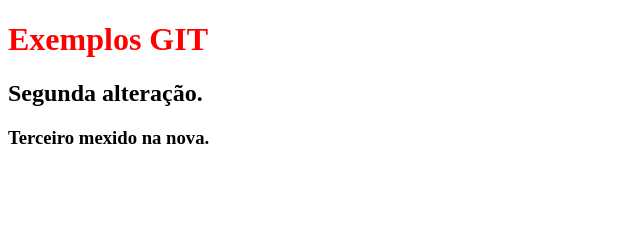
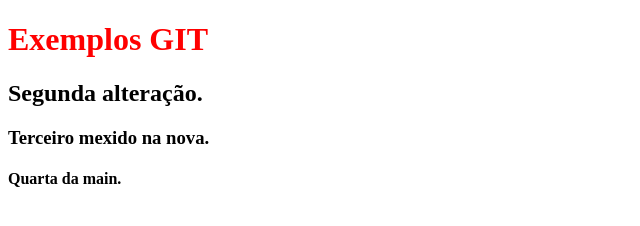
Before and after one commit to lcsilva76/aula-git4, a plain HTML site: page index.html in a window 1280 px wide. Shown: the whole page, without its empty margins (0-640 px from the left). Drawn offline with Linux system fonts and the light colour scheme.

Commit message:
quarta da main.

```diff
--- a/index.html
+++ b/index.html
@@ -10,5 +10,6 @@
     <h1>Exemplos GIT</h1>
     <h2>Segunda alteração.</h2>
     <h3>Terceiro mexido na nova.</h3>
+    <h4>Quarta da main.</h4>
 </body>
 </html>
```
